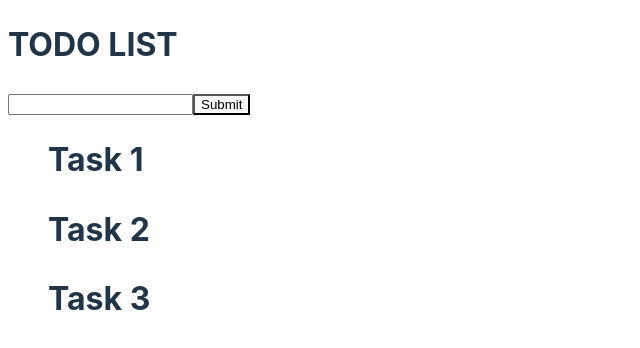
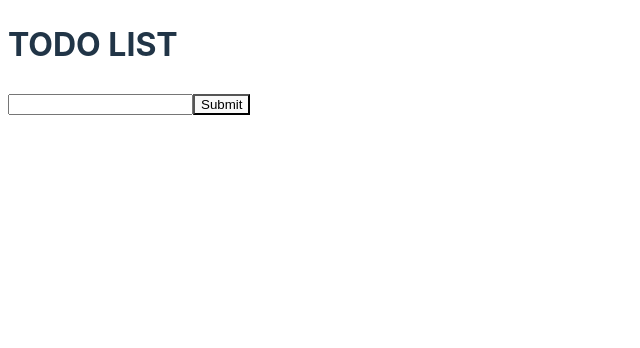
Before and after one commit to YongsakSaengsuk/Vue_simple_todolist, a Vue app: page / in a window 1280 px wide. Shown: the top 348 px of the page, without its empty margins (0-640 px from the left). Built offline with nearby package versions, Linux system fonts and the light colour scheme.

Commit message:
Revert "create list from data"
This reverts commit 4f1b46c3a58998037802676ab72247ac232f7f81.

```diff
--- a/src/App.vue
+++ b/src/App.vue
@@ -1,6 +1,5 @@
 <script>
 import Form from './components/Form.vue'
-import List from './components/List.vue'
 
     export default {
       name: 'App',
@@ -14,8 +13,7 @@ export default {
         }
       },
       components: {
-    Form,
-    List
+        Form
       },
       methods: {
         saveText(value) {
@@ -29,10 +27,7 @@ export default {
 <template>
   <div>
     <h1>TODO LIST</h1>
-    <Form :saveText="saveText" />
-    <ul>
-      <List v-for="tasks in tasks" :key="tasks.id" :taskname="tasks.text"/>
-    </ul>
+    <Form :saveText="saveText"/>
   </div>
 </template>
 
@@ -43,11 +38,9 @@ export default {
   will-change: filter;
   transition: filter 300ms;
 }
-
 .logo:hover {
   filter: drop-shadow(0 0 2em #646cffaa);
 }
-
 .logo.vue:hover {
   filter: drop-shadow(0 0 2em #42b883aa);
 }
--- a/src/components/List.vue
+++ /dev/null
@@ -1,16 +0,0 @@
-<template>
-    <h1>
-        {{ taskname }}
-    </h1>
-</template>
-<script>
-export default {
-    name: 'List',
-    props: {
-        taskname: String
-    }
-}
-</script>
-<style>
-
-</style>
```
Lines whose indentation alone changed are shown as unchanged.
